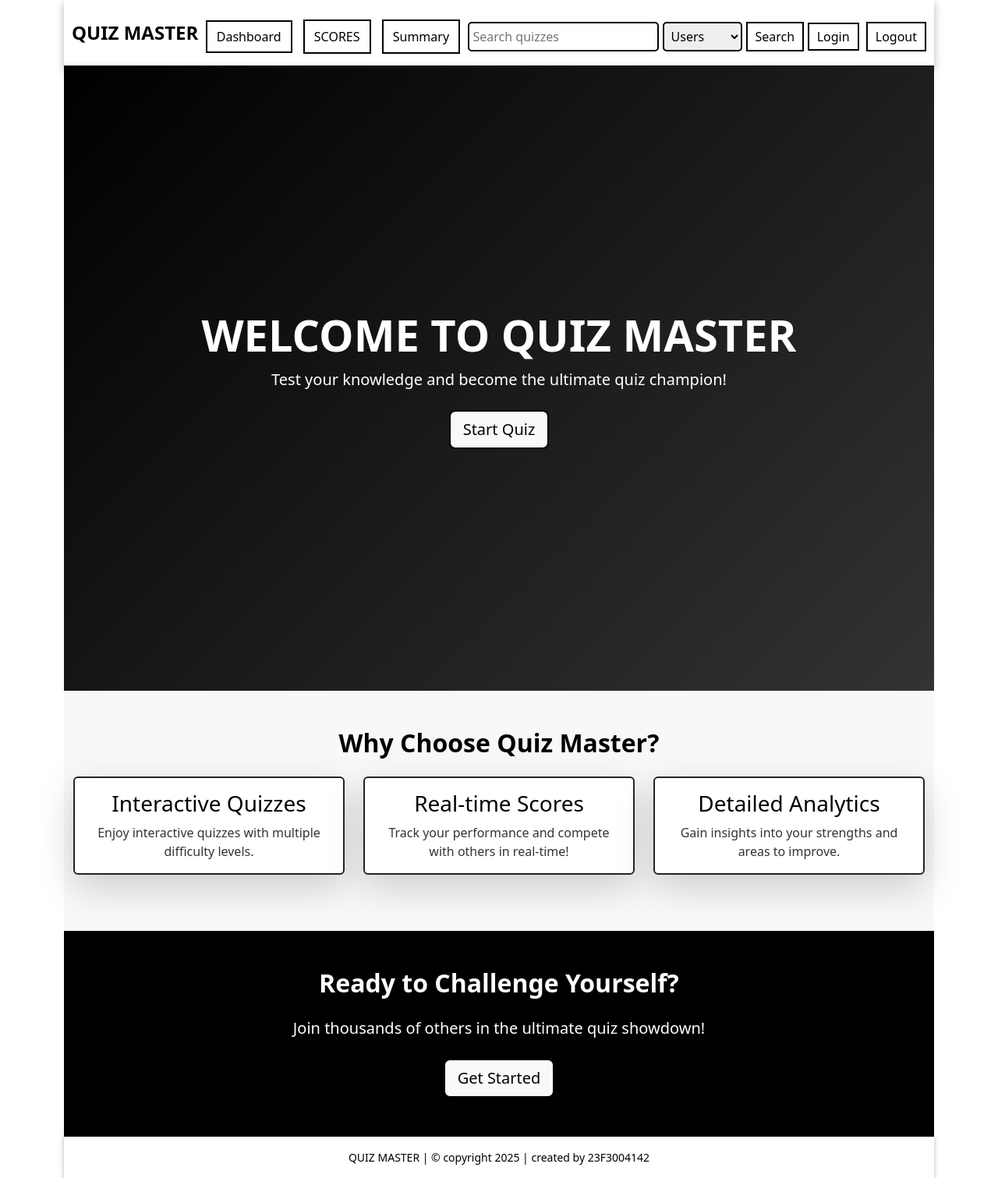
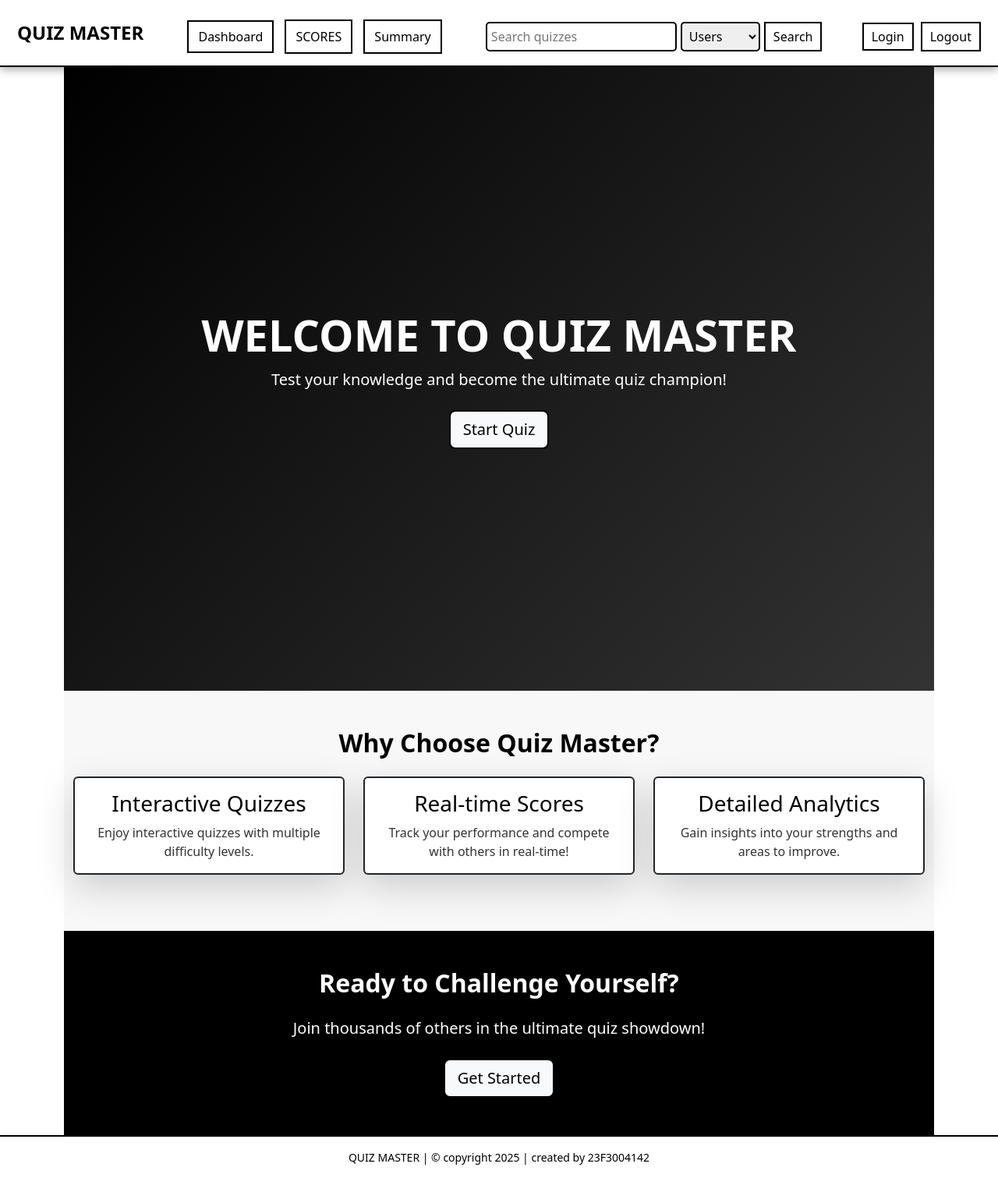
Before and after one commit to DrMadhavSharma/QUIZ_MASTER_DEPLOYED, a Flask app: page / in a window 1280 px wide. Shown: the whole page at 78% size. Run offline with Flask 3, Linux system fonts and the light colour scheme; parts of the project's set-up code (start-up, migrations or seed data) failed here and were passed over; some libraries are stand-ins or nearby versions.

Commit message:
NAV & FOOTER

```diff
--- a/static/components/Footer.js
+++ b/static/components/Footer.js
@@ -1,7 +1,7 @@
 
 export default {
     template: `
-    <div style="background-color: #ffffff; color: #000000; text-align: center; padding: 16px; box-shadow: 0 2px 6px rgba(0,0,0,0.3); border-top: 2px solid #000000;">
+    <div style="background-color: #ffffff; color: #000000; text-align: center; padding: 16px; box-shadow: 0 2px 6px rgba(0,0,0,0.3); border-top: 2px solid #000000; width: 100vw; margin-left: calc(-50vw + 50%);">
         <p style="margin: 0; font-size: 14px; color: #000000;">QUIZ MASTER  | &copy; copyright 2025 | created by 23F3004142</p>
     </div>
     `
--- a/static/components/navbar.js
+++ b/static/components/navbar.js
@@ -1,8 +1,8 @@
 export default {
   template: `
 <div>
-  <nav style="background-color: white; box-shadow: 0 4px 10px rgba(0, 0, 0, 0.3); padding: 10px; border-bottom: 2px solid #000000;">
-    <div style="display: flex; align-items: center; justify-content: space-between; flex-wrap: wrap;">
+  <nav style="background-color: white; box-shadow: 0 4px 10px rgba(0, 0, 0, 0.3); padding: 10px; border-bottom: 2px solid #000000; width: 100vw; margin-left: calc(-50vw + 50%);">
+    <div class="container-fluid" style="display: flex; align-items: center; justify-content: space-between; flex-wrap: wrap;">
 
       <!-- Brand with Hover Animation -->
       <a href="#"
--- a/static/css/userDashboard.css
+++ b/static/css/userDashboard.css
@@ -181,3 +181,19 @@ body {
 .nav-link:hover {
     color: #333333 !important;
 }
+
+/* Full-width navbar and footer */
+.navbar-full-width {
+    width: 100vw !important;
+    margin-left: calc(-50vw + 50%) !important;
+}
+
+.footer-full-width {
+    width: 100vw !important;
+    margin-left: calc(-50vw + 50%) !important;
+}
+
+/* Ensure body doesn't have horizontal scroll */
+body {
+    overflow-x: hidden;
+}
--- a/static/script.js
+++ b/static/script.js
@@ -33,16 +33,18 @@
         el: "#app",
         router, // router: router
         template: `
-        <div class="container">
+        <div>
         <nav-bar :isAdmin="isAdmin"></nav-bar>
 
+        <div class="container">
         <div v-if="isLoading" class="text-center my-5">
-            <div class="spinner-border text-primary" role="status">
+            <div class="spinner-border" role="status" style="color: #000000;">
             <span class="visually-hidden">Loading...</span>
             </div>
         </div>
 
         <router-view v-else></router-view>
+        </div>
         <foot></foot>
         </div>
         `,
```
